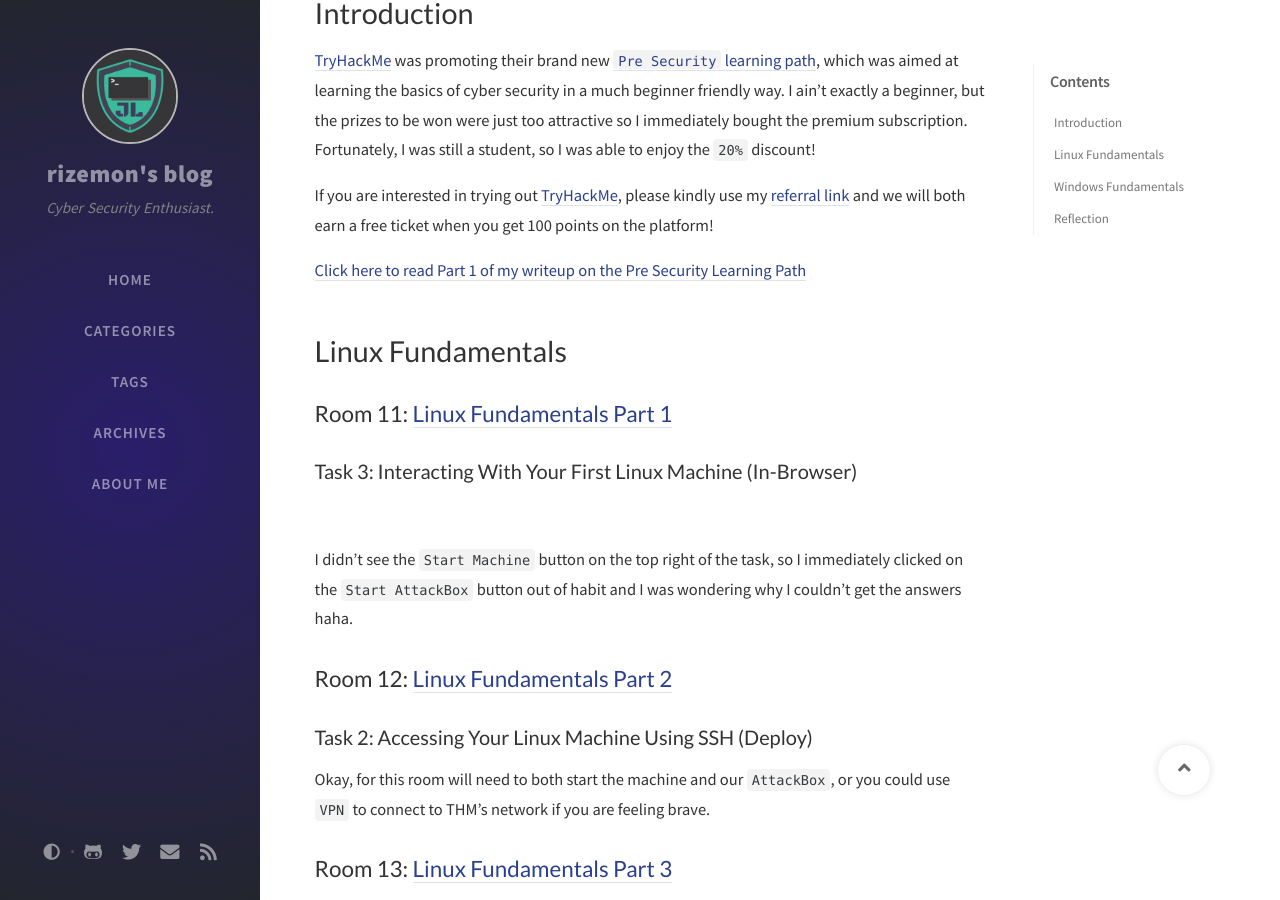
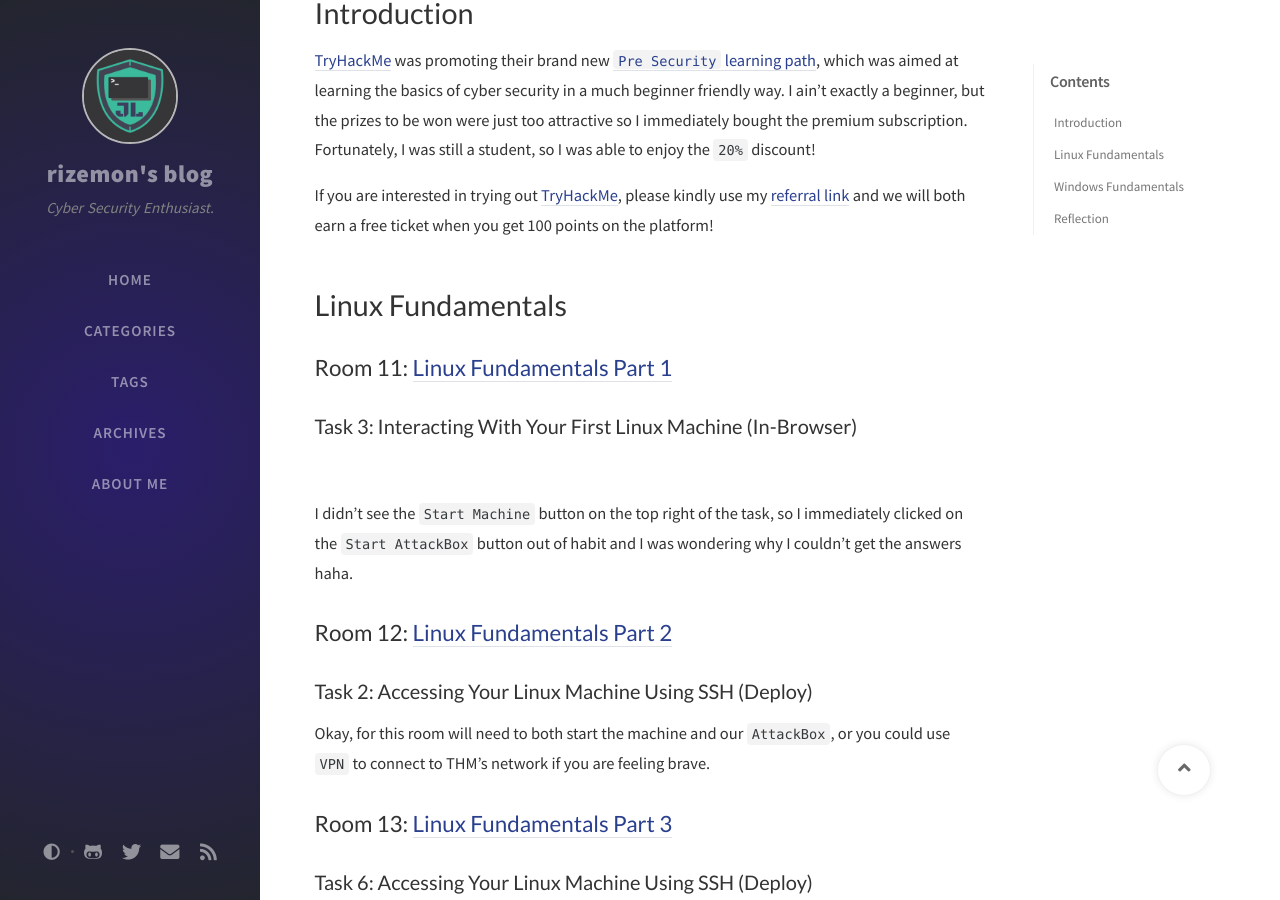
Before and after one commit to rizemon/rizemon.github.io, a Jekyll site: the page built from _posts/2021-07-10-ticket1part2-thm.markdown, in a window 1280 px wide and 900 px high, scrolled down 323 px. Built offline with Jekyll 4.4.1, drawn with Linux system fonts in a browser that asks for light colours; nearby versions of some CDN libraries; comment, search, counter and statistics services are not loaded.

Commit message:
Remove part 1 link

```diff
--- a/_posts/2021-07-10-ticket1part2-thm.markdown
+++ b/_posts/2021-07-10-ticket1part2-thm.markdown
@@ -12,8 +12,6 @@ tags: []
 [TryHackMe](https://tryhackme.com) was promoting their brand new [`Pre Security` learning path](https://tryhackme.com/path/outline/presecurity), which was aimed at learning the basics of cyber security in a much beginner friendly way. I ain't exactly a beginner, but the prizes to be won were just too attractive so I immediately bought the premium subscription. Fortunately, I was still a student, so I was able to enjoy the `20%` discount!
 
 If you are interested in trying out [TryHackMe](https://tryhackme.com), please kindly use my [referral link](https://tryhackme.com/signup?referrer=df947ec74564a48cda33becfe50cfd85da3c49bd) and we will both earn a free ticket when you get 100 points on the platform!
-
-[Click here to read Part 1 of my writeup on the Pre Security Learning Path](2021-07-10-ticket1part1-thm.markdown)
 
 # Linux Fundamentals
 
```
